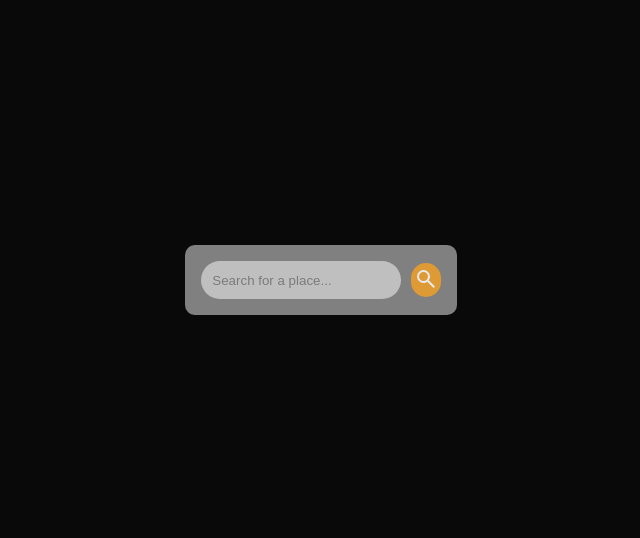
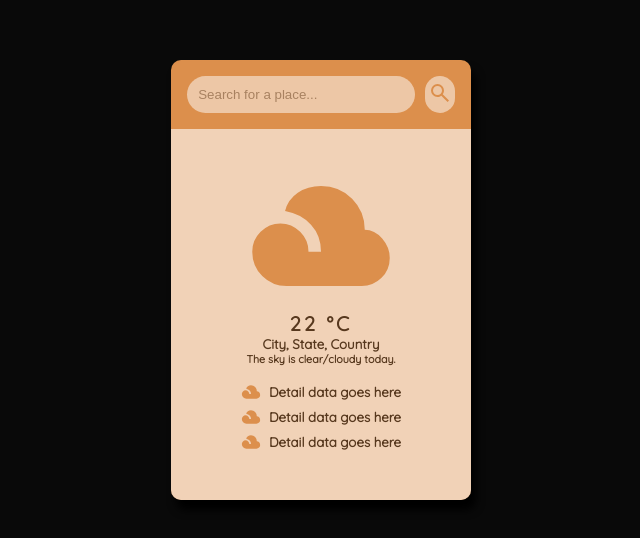
Before and after one commit to maricrown/JS_Projects, a plain HTML site: page weatherApp/index.html in a window 1280 px wide. Shown: the part 120-658 px from the top of the page, without its empty margins (319-959 px from the left). Drawn offline with Linux system fonts and the light colour scheme.

Commit message:
Added html structure and more css

```diff
--- a/weatherApp/index.html
+++ b/weatherApp/index.html
@@ -3,19 +3,38 @@
 <head>
     <meta charset="UTF-8">
     <meta name="viewport" content="width=device-width, initial-scale=1.0">
-    <title>Maricrown | Calculator</title>
+    <title>Maricrown | Weather</title>
     <link rel="stylesheet" href="./style.css">
 </head>
 <body>
     <div class="card">
         <div class="searchBar">
             <input id="placeNameInput" class="searchBox translatable" type="text" placeholder="Search for a place..." spellcheck="false"/>
-            <button class="searchButton" onclick="getPlaceWeather()">
-                <img src="./search.svg" alt="Icon description"></i>
+            <button class="searchButton" title="search" onclick="getPlaceWeather()">
+                <svg xmlns="http://www.w3.org/2000/svg" height="24px" viewBox="0 -960 960 960" width="24px" fill="#e8eaed"><path d="M784-120 532-372q-30 24-69 38t-83 14q-109 0-184.5-75.5T120-580q0-109 75.5-184.5T380-840q109 0 184.5 75.5T640-580q0 44-14 83t-38 69l252 252-56 56ZM380-400q75 0 127.5-52.5T560-580q0-75-52.5-127.5T380-760q-75 0-127.5 52.5T200-580q0 75 52.5 127.5T380-400Z"/></svg>
             </button>
         </div>
         <div class="weatherData">
-
+            <div class="weatherIcon" style="mask-image: url(../assets/cloudy.svg);"></div>
+            <h3>22 °C</h3>
+            <h5>City, State, Country</h5>
+            <h6>The sky is clear/cloudy today.</h6>
+            <div class="weatherDetails">
+                <div class="weatherDetailsRows">
+                    <div class="detailRow">
+                        <div class="weatherIcon" style="mask-image: url(../assets/cloudy.svg); width: 20px; height: 20px;"></div>
+                        <h5>Detail data goes here</h5>
+                    </div>
+                    <div class="detailRow">
+                        <div class="weatherIcon" style="mask-image: url(../assets/cloudy.svg); width: 20px; height: 20px;"></div>
+                        <h5>Detail data goes here</h5>
+                    </div>
+                    <div class="detailRow">
+                        <div class="weatherIcon" style="mask-image: url(../assets/cloudy.svg); width: 20px; height: 20px;"></div>
+                        <h5>Detail data goes here</h5>
+                    </div>
+                </div>
+            </div>
         </div>
     </div>
 </body>
--- a/weatherApp/style.css
+++ b/weatherApp/style.css
@@ -11,6 +11,11 @@
     --mainBackground: rgb(9, 9, 9);
     --textColor: white;
     --accentColor: #de9a34;
+    --dayAccentColor: #dc8f4c;
+    --nightAccentColor: rgb(20, 17, 35);
+    --dayGradient: linear-gradient(#baaa74, #db9b3a);
+    --nightGradient: linear-gradient(rgb(88, 85, 133), #8c5656);
+
 }
 *{
     margin: 0;
@@ -29,21 +34,22 @@ body{
 }
 
 .card {
-    background-color: gray;
+    margin: 1rem;
+    background-color: var(--dayAccentColor);
+    box-shadow: 5px 10px 8px #000000;
     border-radius: 10px;
     height: fit-content;
-    width: fit-content;
+    width: 300px;
+    overflow: hidden;
 }
 
 .searchBar{
-    margin: 1rem;
+    padding: 1rem;
     height: fit-content;
-    width: fit-content;
     display: flex;
     gap: 10px;
-
     justify-content: center;
-    align-items: center;
+    align-content: center;
     text-align: center;
 }
 
@@ -53,6 +59,7 @@ body{
     border-radius: 50px;
     border-style: none;
     opacity: .5;
+    width: 100%;
     transition: all .5s;
 }
 
@@ -61,7 +68,7 @@ body{
 }
 
 .searchButton{
-    background-color: var(--accentColor);
+    background-color: white;
     justify-content: center;
     align-items: center;
     text-align: center;
@@ -69,13 +76,99 @@ body{
     border-style: none;
     padding: .2rem;
     border-radius: 50px;
+    opacity: .5;
     transition: all .5s;
 }
 
+.searchButton svg{
+    fill: var(--dayAccentColor);
+}
+
 .searchButton:hover{
+    opacity: 1;
     scale: 1.1;
 }
 
 .weatherData{
+    height: fit-content;
+    padding: 2rem;
+    background: white;
+    opacity: .6;
+}
 
+.weatherData h3{
+    text-align: center;
+    letter-spacing: 3px;
+    font-size: 20px;
 }
+
+
+.weatherIcon{
+    mask-position: center;
+    mask-size: contain;
+    height: 150px;
+    mask-repeat: no-repeat;
+
+    background-color: var(--dayAccentColor);
+    mask-image: url(../assets/sunny.svg);
+}
+
+.weatherDetails{
+    width: 100%;
+    justify-content: center;
+    justify-items: center;
+    margin-block: 1rem;
+}
+
+.weatherDetailsRows{
+    width: fit-content;
+    height: fit-content;
+}
+
+.weatherDetailsRows .detailRow{
+    margin-block: 5px;
+    display: flex;
+    flex-direction: row;
+    height: min-content;
+    align-items: center;
+    width: 100%;
+}
+
+.weatherDetailsRows .detailRow h5{
+    width: fit-content;
+    margin-left: .5rem;
+}
+
+@keyframes fadeIn {
+    0%{
+        transform: translateY(20%);
+        opacity: 0;
+    }
+    20%{
+        transform: translateY(15%);
+        opacity: 0;
+    }
+    70%{
+        opacity: .7;
+    }
+    100%{
+        transform: translateY(0%);
+        opacity: 1;
+    }
+}
+
+@keyframes fadeOut {
+    0%{
+        transform: translateY(-20%);
+        opacity: 1;
+    }
+    20%{
+        opacity: .7;
+    }
+    70%{
+        opacity: .0;
+    }
+    100%{
+        transform: translateY(0%);
+    }
+}
```
Also changed, not shown: assets/cloudy.svg (added), assets/cloudyNight.svg (added), assets/nightTime.svg (added), assets/rainy.svg (added), assets/search.svg (renamed from weatherApp/search.svg), assets/snowy.svg (added), assets/storm.svg (added), assets/sunny.svg (added), assets/sunnyCloudy.svg (added), assets/thermometer.svg (added), assets/thermometerMinus.svg (added), 1 other file.
